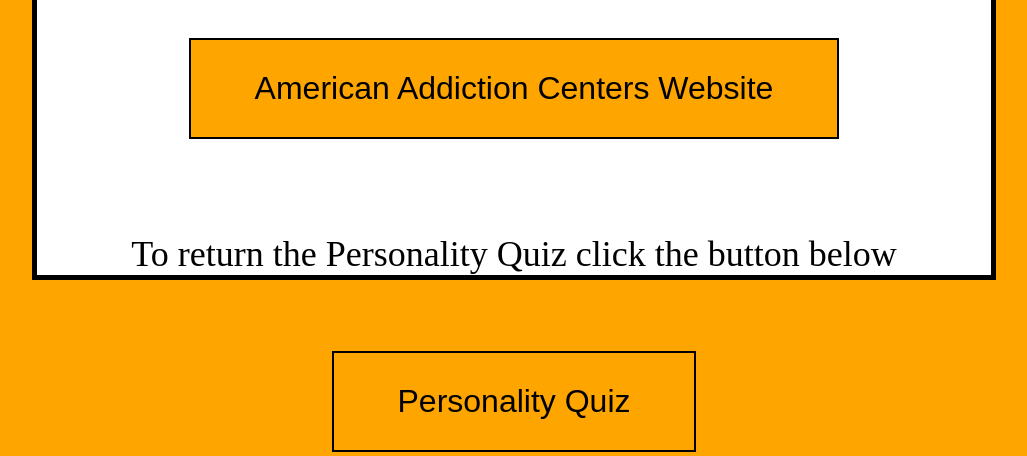
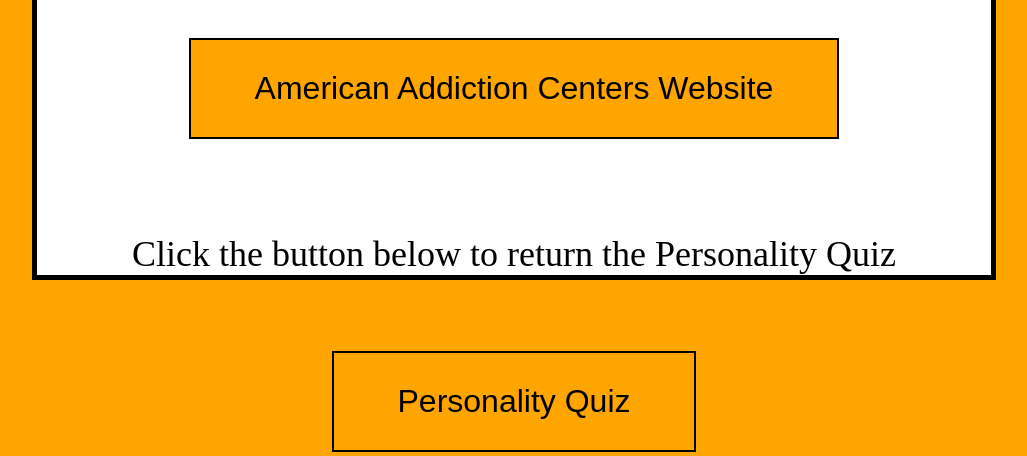
Before and after one commit to AndrewDass1/Personality-Assessment, a Flask app: page /Strong.html in a window 1280 px wide. Shown: the part 1380-1836 px from the top of the page, without its empty margins (126-1153 px from the left). Run offline with Flask 2, Linux system fonts and the light colour scheme.

Commit message:
Update Strong.html

```diff
--- a/templates/Strong.html
+++ b/templates/Strong.html
@@ -63,7 +63,7 @@
     <br>
     <br>
 
-    <p style="font-size: 36px;"> To return the Personality Quiz click the button below </p>
+    <p style="font-size: 36px;"> Click the button below to return the Personality Quiz </p>
     <br>
     <br>
 
```
